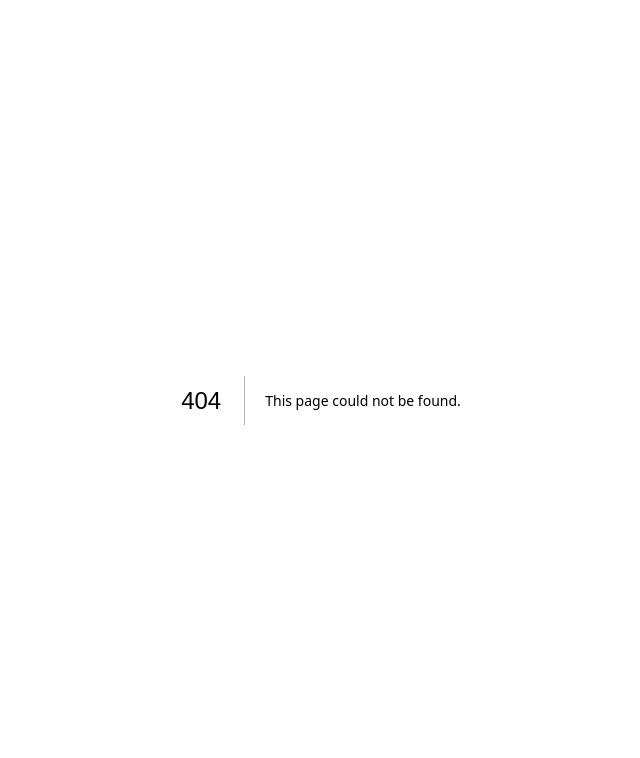
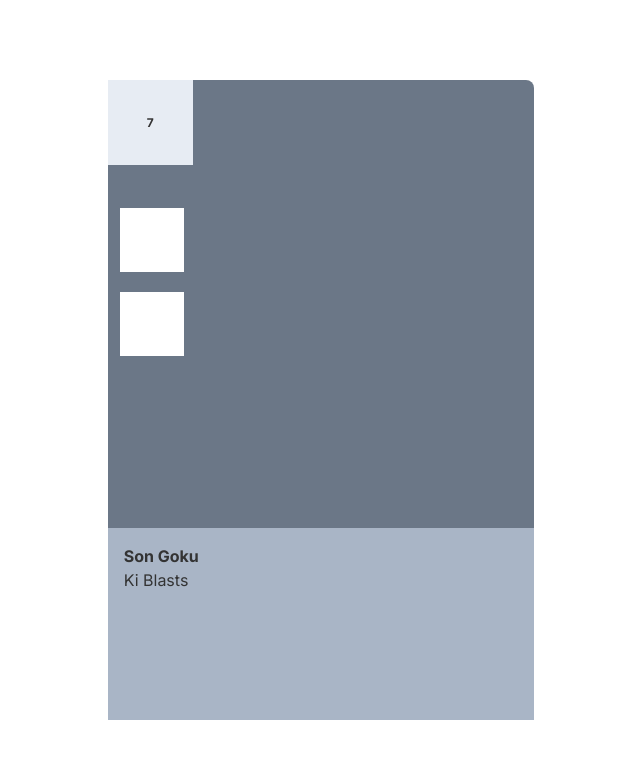
Before and after one commit to netspie/db-gwent, a Next.js app in the folder src/dbgwent-gameplay-client/: page /cards/1 in a window 1280 px wide. Before the commit this address had no page. Shown: the top 758 px of the page, without its empty margins (319-959 px from the left). Built offline with nearby package versions, Linux system fonts and the light colour scheme.

Commit message:
Add initial big card

```diff
--- /dev/null
+++ b/src/dbgwent-gameplay-client/src/app/cards/[id]/page.tsx
@@ -0,0 +1,11 @@
+import CardBig from "@/components/CardBig";
+
+export default function CardBigPage() {
+    return (
+        <div className="fixed w-full h-full p-20">
+            <div className="h-full w-full flex before:m-auto after:m-auto">
+                <CardBig />
+            </div>
+        </div>
+    )
+}
--- /dev/null
+++ b/src/dbgwent-gameplay-client/src/components/CardBig.tsx
@@ -0,0 +1,48 @@
+"use client";
+
+import {
+  useRef,
+  useState,
+} from "react";
+
+type CardBigProps = {
+};
+
+export default function CardBig(props: CardBigProps) {
+  const ref = useRef<HTMLDivElement>(null);
+  const [reversed, setReversed] = useState(false);
+
+  return (
+    <div
+      ref={ref}
+      className='relative min-h-full cursor-pointer'
+      style={{ aspectRatio: 1 / 1.5 }}
+    >
+      <div
+        className="duration-100 opacity-80 hover:opacity-100 h-full w-full bg-slate-600 rounded-lg"
+      >
+          <div
+            className="relative max-w-[20%] bg-slate-200"
+            style={{ aspectRatio: 1 / 1 }}
+          >
+            <span
+              className="absolute left-[50%] top-[50%] -translate-x-1/2 -translate-y-1/2 text-sm/[12px] font-bold select-none"
+              style={{ fontSize: "1.5cqh" }}
+            >
+              {Math.floor(Math.random() * 10 + 1)}
+            </span>
+          </div>
+          <div className="absolute w-[15%] h-[30%] top-[20%] left-[3%] flex flex-col gap-5">
+            <div className="bg-white w-full" style={{ aspectRatio: 1 / 1 }}></div>
+            <div className="bg-white w-full" style={{ aspectRatio: 1 / 1 }}></div>
+          </div>
+          <div className="absolute bottom-0 w-full h-[30%] bg-slate-400 p-4">
+            <div className="w-full h-full flex flex-col">
+              <h4 className="font-bold" style={{ fontSize: "2cqh" }}>Son Goku</h4>
+              <h4 className="" style={{ fontSize: "2cqh" }} >Ki Blasts</h4>
+            </div>
+          </div>
+      </div>
+    </div>
+  );
+}
```
